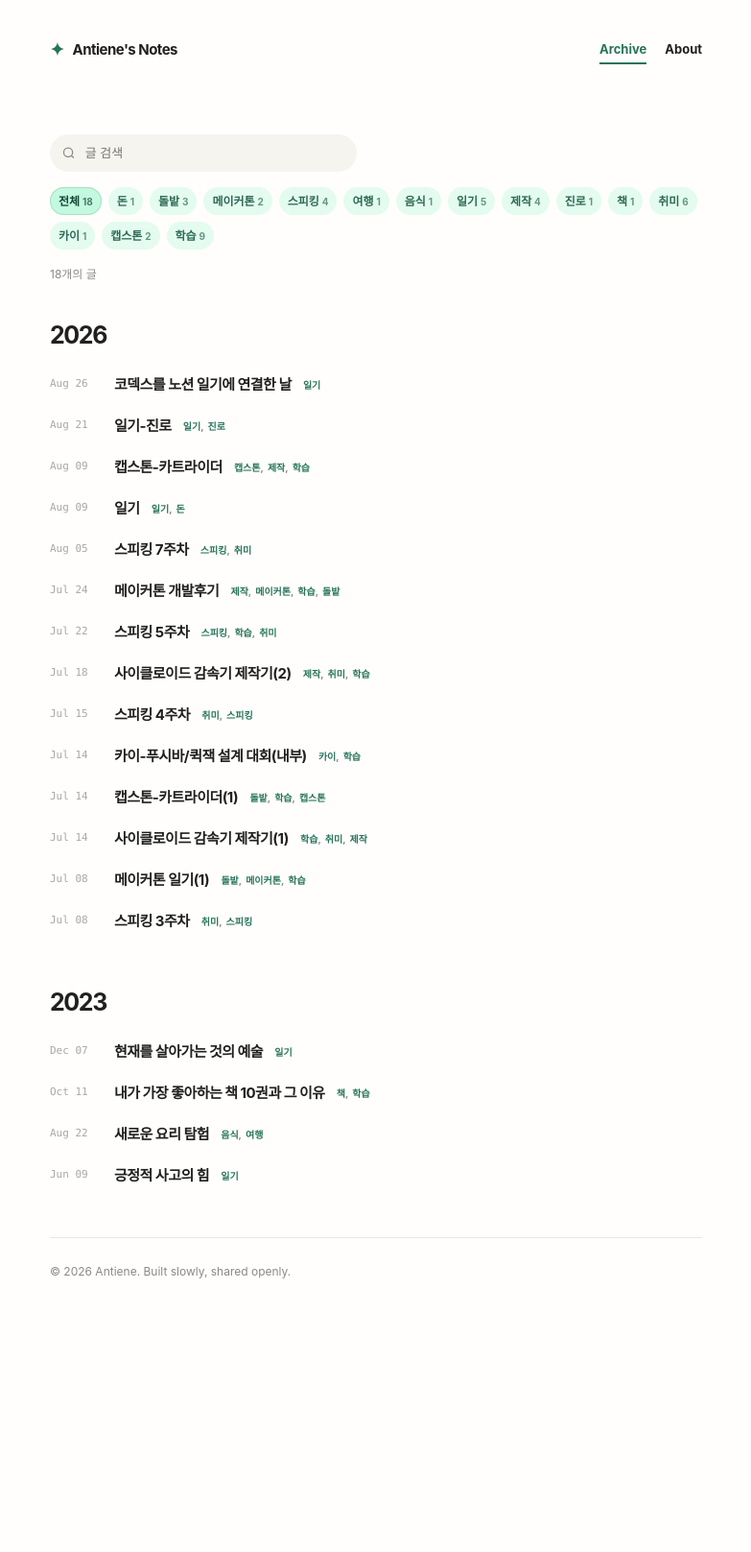
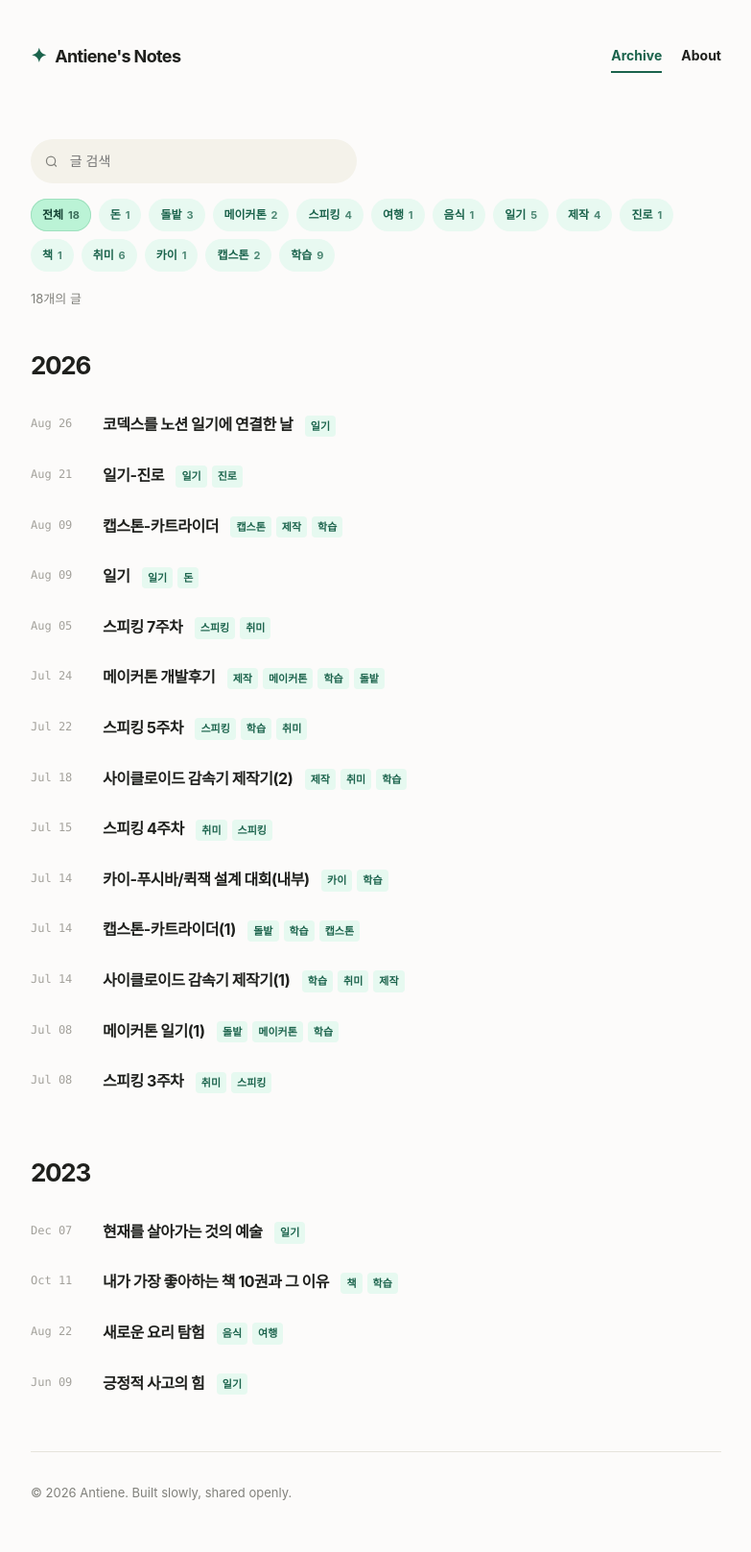
Before and after one commit to Antiene/Antiene.github.io, a Jekyll site: the page built from index.html, in a window 1280 px wide. Shown: the whole page at 96% size, without its empty margins (248-1031 px from the left). Built offline with Jekyll 4.4.1, drawn with Linux system fonts in a browser that asks for light colours; before the commit the page ends 1379 px from its top, so only the background shows below that.

Commit message:
Improve blog typography, responsive images, and layout styling

```diff
--- a/assets/css/style.css
+++ b/assets/css/style.css
@@ -1,71 +1,259 @@
 :root {
-  --ink: #20201e;
-  --muted: #8a8984;
-  --line: #e8e6e0;
-  --paper: #fffefd;
-  --wash: #f6f4ef;
-  --accent: rgb(194, 249, 223);
-  --accent-ink: #26745a;
-  --chip: #e4fbf0;
+  --ink: #1f201d;
+  --text-secondary: #4a4a46;
+  --muted: #80807b;
+  --line: #e6e4dc;
+  --paper: #fcfbfa;
+  --wash: #f4f2ea;
+  --card-bg: #ffffff;
+  --accent: #bbf3d6;
+  --accent-ink: #1b634c;
+  --accent-light: #e6f9f0;
+  --chip: #e8f9f1;
 }
 
 * { box-sizing: border-box; }
 html { scroll-behavior: smooth; }
-body { margin: 0; background: var(--paper); color: var(--ink); font-family: Inter, Pretendard, -apple-system, BlinkMacSystemFont, "Segoe UI", sans-serif; font-size: 15px; line-height: 1.6; }
+body {
+  margin: 0;
+  background: var(--paper);
+  color: var(--ink);
+  font-family: -apple-system, BlinkMacSystemFont, 'Pretendard', 'Inter', 'Segoe UI', Roboto, Helvetica, Arial, sans-serif;
+  font-size: 16px;
+  line-height: 1.85;
+  word-break: keep-all;
+  text-rendering: optimizeLegibility;
+  -webkit-font-smoothing: antialiased;
+}
+
 a { color: inherit; text-decoration: none; }
-.shell { width: min(100% - 40px, 680px); margin-inline: auto; }
-.site-header { padding: 38px 0 26px; }
+.shell { width: min(100% - 48px, 720px); margin-inline: auto; }
+.site-header { padding: 40px 0 28px; }
 .nav-wrap { display: flex; align-items: center; justify-content: space-between; }
-.brand { display: inline-flex; gap: 9px; align-items: center; font-weight: 750; letter-spacing: -.035em; }
-.brand-mark { color: var(--accent-ink); font-size: 18px; }
-nav { display: flex; gap: 19px; font-size: 13px; font-weight: 650; }
-nav a { padding: 3px 0; border-bottom: 2px solid transparent; }
+.brand { display: inline-flex; gap: 9px; align-items: center; font-weight: 750; letter-spacing: -.035em; font-size: 18px; }
+.brand-mark { color: var(--accent-ink); font-size: 20px; }
+nav { display: flex; gap: 20px; font-size: 14px; font-weight: 650; }
+nav a { padding: 4px 0; border-bottom: 2px solid transparent; transition: color .2s, border-color .2s; }
 nav a:hover, nav a[aria-current="page"] { color: var(--accent-ink); border-color: var(--accent-ink); }
+
 .archive-intro { padding: 36px 0 27px; }
-.eyebrow { margin: 0 0 7px; color: var(--accent); font-size: 11px; font-weight: 800; letter-spacing: .13em; }
-h1, h2, p { margin-top: 0; }
-h1 { margin-bottom: 8px; font-size: clamp(29px, 5vw, 39px); line-height: 1.16; letter-spacing: -.065em; }
-.intro-copy { margin-bottom: 0; color: #60605c; font-size: 15px; }
-.archive-tools { padding: 47px 0 27px; }
-.search-field { display: flex; align-items: center; gap: 8px; width: min(100%, 320px); padding: 8px 12px; background: var(--wash); border-radius: 999px; }
+.eyebrow { margin: 0 0 8px; color: var(--accent-ink); font-size: 12px; font-weight: 800; letter-spacing: .12em; text-transform: uppercase; }
+h1, h2, h3, h4, p { margin-top: 0; }
+h1 { margin-bottom: 12px; font-size: clamp(30px, 5.5vw, 42px); line-height: 1.22; letter-spacing: -.055em; font-weight: 800; }
+.intro-copy { margin-bottom: 0; color: var(--text-secondary); font-size: 16px; }
+
+.archive-tools { padding: 40px 0 24px; }
+.search-field { display: flex; align-items: center; gap: 10px; width: min(100%, 340px); padding: 9px 14px; background: var(--wash); border-radius: 999px; }
 .search-field svg { width: 16px; height: 16px; fill: none; stroke: var(--muted); stroke-width: 2; }
-.search-field input { width: 100%; border: 0; outline: 0; background: transparent; color: var(--ink); font: inherit; font-size: 13px; }
-.category-list { display: flex; flex-wrap: wrap; gap: 7px; margin-top: 16px; }
-.category-chip { cursor: pointer; border: 0; border-radius: 999px; padding: 5px 9px; background: var(--chip); color: #2d6b56; font: inherit; font-size: 12px; font-weight: 720; transition: transform .16s ease, background .16s ease, color .16s ease; }
+.search-field input { width: 100%; border: 0; outline: 0; background: transparent; color: var(--ink); font: inherit; font-size: 14px; }
+.category-list { display: flex; flex-wrap: wrap; gap: 8px; margin-top: 16px; }
+.category-chip { cursor: pointer; border: 0; border-radius: 999px; padding: 6px 12px; background: var(--chip); color: var(--accent-ink); font: inherit; font-size: 12px; font-weight: 700; transition: transform .16s ease, background .16s ease, color .16s ease; }
 .category-chip:hover { transform: translateY(-1px); background: var(--accent); }
-.category-chip.is-active { background: var(--accent); color: #164534; box-shadow: inset 0 0 0 1px #aadfc6; }
-.category-chip span { opacity: .7; font-size: 10px; }
-.results-count { margin: 16px 0 0; color: var(--muted); font-size: 12px; }
-.post-archive { padding-top: 7px; }
-.year-group { margin: 0 0 42px; }
-.year-group h2 { margin-bottom: 11px; font-size: 25px; letter-spacing: -.055em; }
+.category-chip.is-active { background: var(--accent); color: #124031; box-shadow: inset 0 0 0 1px #9fe0be; }
+.category-chip span { opacity: .75; font-size: 11px; margin-left: 2px; }
+.results-count { margin: 16px 0 0; color: var(--muted); font-size: 13px; }
+
+.post-archive { padding-top: 10px; }
+.year-group { margin: 0 0 44px; }
+.year-group h2 { margin-bottom: 12px; font-size: 26px; letter-spacing: -.05em; font-weight: 750; }
 .year-group ol { margin: 0; padding: 0; list-style: none; }
-.post-row { display: grid; grid-template-columns: 67px 1fr; gap: 0; padding: 9px 0; border-bottom: 1px solid transparent; }
+.post-row { display: grid; grid-template-columns: 75px 1fr; gap: 0; padding: 11px 0; border-bottom: 1px solid transparent; }
 .post-row[hidden] { display: none; }
-.post-row time { padding-top: 2px; color: #aaa8a1; font-family: ui-monospace, SFMono-Regular, Menlo, monospace; font-size: 11px; }
-.post-row article > a { display: inline-block; font-size: 15px; font-weight: 750; letter-spacing: -.035em; }
+.post-row time { padding-top: 2px; color: #a3a19b; font-family: ui-monospace, SFMono-Regular, Menlo, monospace; font-size: 12px; }
+.post-row article > a { display: inline-block; font-size: 16px; font-weight: 700; letter-spacing: -.03em; transition: color .18s; }
 .post-row article > a:hover { color: var(--accent-ink); }
-.post-row article p { display: none; margin: 3px 0 0; color: var(--muted); font-size: 12px; }
+.post-row article p { display: none; margin: 4px 0 0; color: var(--muted); font-size: 13px; line-height: 1.6; }
 .post-row:hover article p { display: block; }
-.post-tags { display: inline-flex; gap: 4px; margin-left: 8px; vertical-align: 1px; }
-.post-tags span { color: var(--accent-ink); font-size: 10px; font-weight: 700; }
-.post-tags span:not(:last-child)::after { content: ","; color: var(--muted); }
-.empty-state { padding: 28px 0 50px; color: var(--muted); text-align: center; }
-.site-footer { margin-top: 28px; padding: 25px 0 45px; border-top: 1px solid var(--line); color: var(--muted); font-size: 12px; }
+.post-tags { display: inline-flex; gap: 5px; margin-left: 8px; vertical-align: middle; }
+.post-tags span { color: var(--accent-ink); font-size: 11px; font-weight: 700; background: var(--accent-light); padding: 1px 6px; border-radius: 4px; }
+.empty-state { padding: 32px 0 50px; color: var(--muted); text-align: center; }
+
+.site-footer { margin-top: 36px; padding: 30px 0 50px; border-top: 1px solid var(--line); color: var(--muted); font-size: 13px; }
 .site-footer p { margin: 0; }
 .sr-only { position: absolute; width: 1px; height: 1px; overflow: hidden; clip: rect(0, 0, 0, 0); white-space: nowrap; }
 
-/* Post pages */
-.post { padding: 42px 0 55px; }
-.post-meta { color: var(--accent-ink); font-size: 12px; font-weight: 750; }
-.post h1 { margin: 9px 0 26px; }
-.post-content { font-size: 16px; }
-.post-content h2 { margin-top: 34px; letter-spacing: -.04em; }
-.post-content a { color: var(--accent-ink); text-decoration: underline; text-underline-offset: 3px; }
-.about { padding: 44px 0 55px; }
-.about h1 { margin-bottom: 29px; }
-.about h2 { margin: 28px 0 9px; font-size: 20px; letter-spacing: -.045em; }
-.about p, .about li { color: #555650; }
-.about ul { padding-left: 19px; }
-.post-content code { padding: 2px 5px; background: var(--wash); border-radius: 4px; font-size: .86em; }
-@media (max-width: 520px) { .site-header { padding-top: 24px; } .shell { width: min(100% - 30px, 680px); } .archive-intro { padding-top: 24px; } .post-row { grid-template-columns: 57px 1fr; } .post-tags { display: flex; margin: 2px 0 0; } }
+/* === Post Page Styling === */
+.post { padding: 48px 0 65px; }
+.post-meta { display: flex; flex-wrap: wrap; gap: 8px; align-items: center; color: var(--muted); font-size: 13px; font-weight: 600; margin-bottom: 14px; }
+.post-meta a { color: var(--accent-ink); text-decoration: underline; text-underline-offset: 3px; }
+.post h1 { margin: 10px 0 32px; font-size: clamp(28px, 5vw, 38px); letter-spacing: -.045em; line-height: 1.26; font-weight: 850; color: #111; }
+
+.post-content { font-size: 16.5px; color: #2a2a27; }
+.post-content h2 {
+  margin-top: 52px;
+  margin-bottom: 18px;
+  font-size: 24px;
+  font-weight: 800;
+  letter-spacing: -.04em;
+  line-height: 1.35;
+  color: #1a1a18;
+  padding-bottom: 10px;
+  border-bottom: 1.5px solid var(--line);
+}
+.post-content h3 {
+  margin-top: 38px;
+  margin-bottom: 14px;
+  font-size: 20px;
+  font-weight: 750;
+  letter-spacing: -.03em;
+  line-height: 1.4;
+  color: #222220;
+}
+.post-content h4 {
+  margin-top: 26px;
+  margin-bottom: 10px;
+  font-size: 17px;
+  font-weight: 700;
+  color: #333330;
+}
+
+.post-content p {
+  margin-bottom: 22px;
+  line-height: 1.88;
+}
+
+.post-content a {
+  color: var(--accent-ink);
+  text-decoration: underline;
+  text-underline-offset: 3px;
+  font-weight: 600;
+}
+
+.post-content blockquote {
+  margin: 28px 0;
+  padding: 16px 22px;
+  background: var(--wash);
+  border-left: 4px solid var(--accent-ink);
+  border-radius: 0 10px 10px 0;
+  font-style: normal;
+}
+.post-content blockquote p {
+  margin: 0;
+  color: #383834;
+  line-height: 1.8;
+}
+.post-content blockquote p:not(:last-child) {
+  margin-bottom: 10px;
+}
+
+.post-content ul, .post-content ol {
+  margin: 18px 0 26px;
+  padding-left: 24px;
+}
+.post-content li {
+  margin-bottom: 10px;
+  line-height: 1.82;
+}
+.post-content li > p {
+  margin-bottom: 8px;
+}
+
+.post-content hr {
+  border: 0;
+  height: 1px;
+  background: var(--line);
+  margin: 48px 0;
+}
+
+/* === Image & Gallery Styling === */
+.post-content img {
+  max-width: 100%;
+  height: auto;
+  border-radius: 10px;
+  margin: 30px auto;
+  display: block;
+  box-shadow: 0 4px 20px rgba(0, 0, 0, 0.08);
+  border: 1px solid rgba(0, 0, 0, 0.04);
+}
+
+.post-content figcaption, .post-content .img-caption, .img-caption {
+  display: block;
+  text-align: center;
+  font-size: 13.5px;
+  color: var(--muted);
+  margin-top: -18px;
+  margin-bottom: 30px;
+  font-weight: 500;
+}
+
+.image-grid, .gallery-row {
+  display: grid;
+  grid-template-columns: repeat(auto-fit, minmax(280px, 1fr));
+  gap: 16px;
+  margin: 30px 0;
+}
+.image-grid img, .gallery-row img {
+  width: 100%;
+  height: 240px;
+  object-fit: cover;
+  margin: 0 !important;
+  border-radius: 8px;
+  box-shadow: 0 2px 12px rgba(0, 0, 0, 0.07);
+}
+
+/* Details toggle styling */
+.post-content details {
+  background: var(--wash);
+  border-radius: 8px;
+  padding: 16px 20px;
+  margin: 24px 0;
+  border: 1px solid var(--line);
+}
+.post-content summary {
+  cursor: pointer;
+  font-weight: 700;
+  color: var(--ink);
+  outline: 0;
+}
+.post-content details[open] summary {
+  margin-bottom: 14px;
+  padding-bottom: 8px;
+  border-bottom: 1px solid var(--line);
+}
+
+/* Table styling */
+.post-content table {
+  width: 100%;
+  border-collapse: collapse;
+  margin: 28px 0;
+  font-size: 15px;
+}
+.post-content th, .post-content td {
+  padding: 10px 14px;
+  border: 1px solid var(--line);
+  text-align: left;
+}
+.post-content th {
+  background: var(--wash);
+  font-weight: 700;
+}
+
+/* Code styling */
+.post-content code {
+  padding: 2px 6px;
+  background: var(--wash);
+  border-radius: 4px;
+  font-size: .88em;
+  font-family: ui-monospace, SFMono-Regular, Menlo, monospace;
+}
+.post-content pre {
+  padding: 16px 20px;
+  background: #252825;
+  color: #f0f0ee;
+  border-radius: 8px;
+  overflow-x: auto;
+  font-size: 14px;
+  line-height: 1.6;
+}
+.post-content pre code {
+  background: transparent;
+  padding: 0;
+  color: inherit;
+}
+
+@media (max-width: 540px) {
+  .site-header { padding-top: 24px; }
+  .shell { width: min(100% - 32px, 720px); }
+  .post-row { grid-template-columns: 60px 1fr; }
+  .image-grid img, .gallery-row img { height: 190px; }
+}
```
